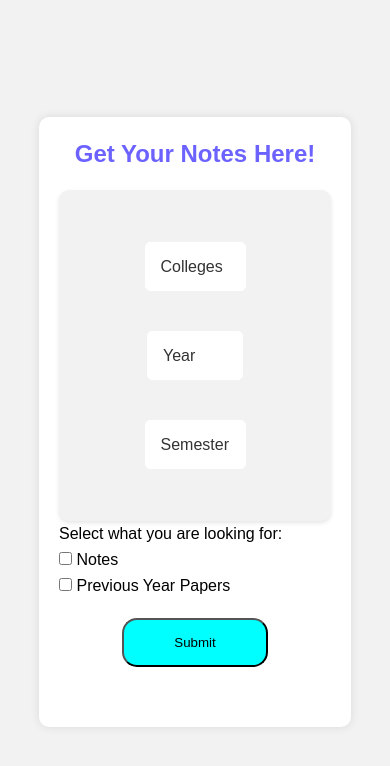
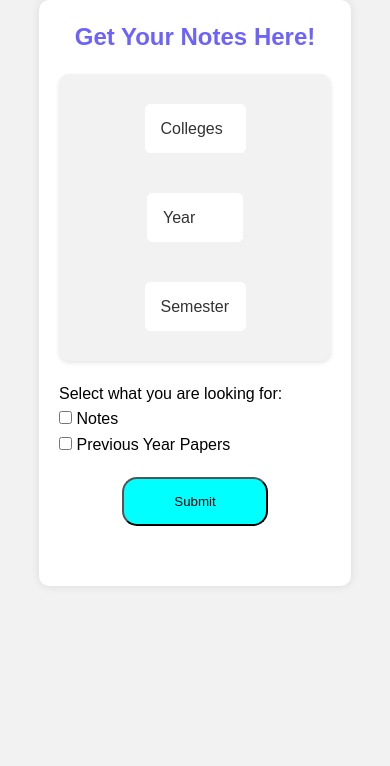
Before and after one commit to jasneet2003/Terriorist, a plain HTML site: page index.html in a window 390 px wide. Drawn offline with Linux system fonts and the light colour scheme.

Commit message:
Pussssss

```diff
--- a/index.html
+++ b/index.html
@@ -9,7 +9,6 @@
 </head>
 
 <body>
-  <a id="top"></a>
   <div class="container">
     <h1>Get Your Notes Here!</h1>
     <!-- <p>Please select your college, year, semester, and what you are looking for:</p> -->
--- a/style.css
+++ b/style.css
@@ -12,7 +12,6 @@ body {
   display: flex;
   justify-content: center;
   align-items: center;
-  height: 100vh;
 }
 
 .container {
@@ -231,9 +230,7 @@ form .submit-btn:hover {
     border-radius: 5px;
     padding: 10px;
     margin: 20px;
-    align-content: center;
-
-  }
+  align-items: center;  }
 
   .input-group-checkbox p {
     display: block;
@@ -263,8 +260,9 @@ form .submit-btn:hover {
     flex-direction: column;
     align-items: center;
     text-align: center;
-    padding: 2rem;
+    padding: 10px;
     grid-template-columns: 1fr;
+    margin-bottom: 20px;
     /* Adjust grid for smaller screens */
   }
 
```
